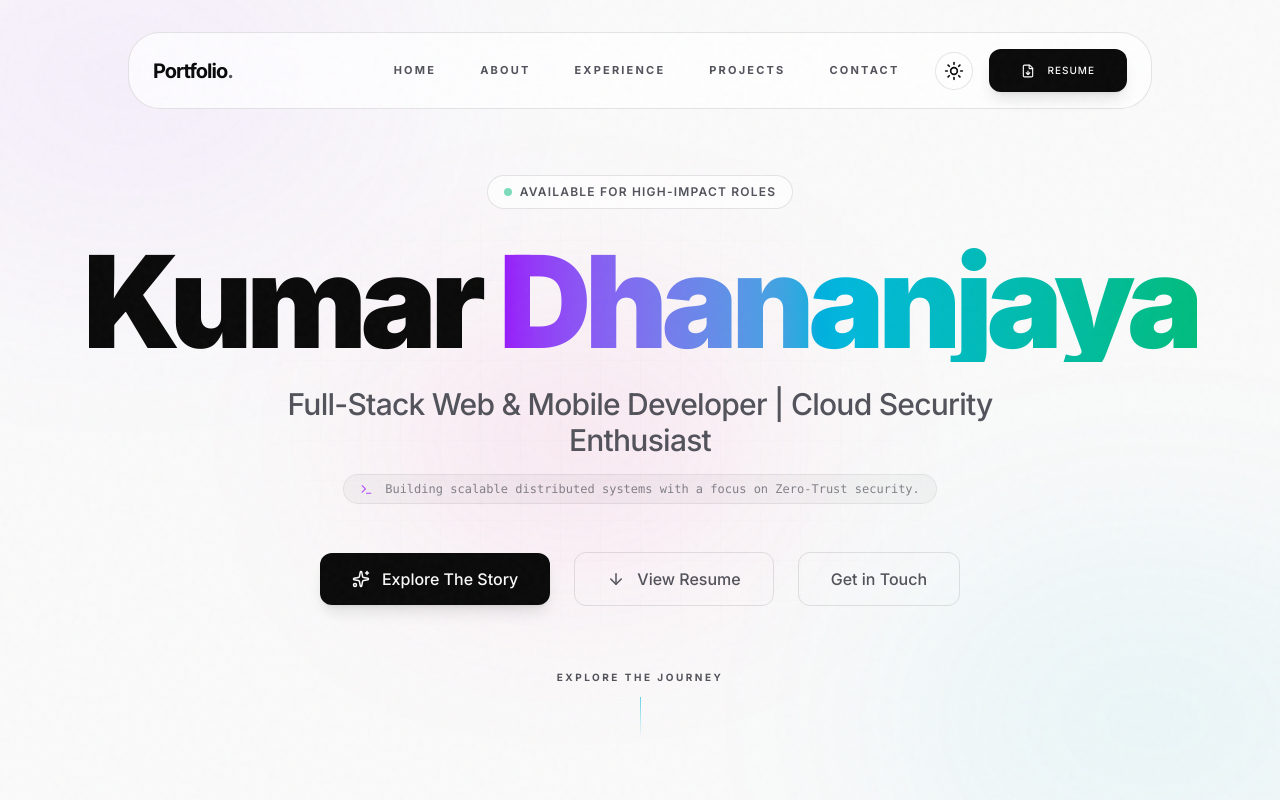
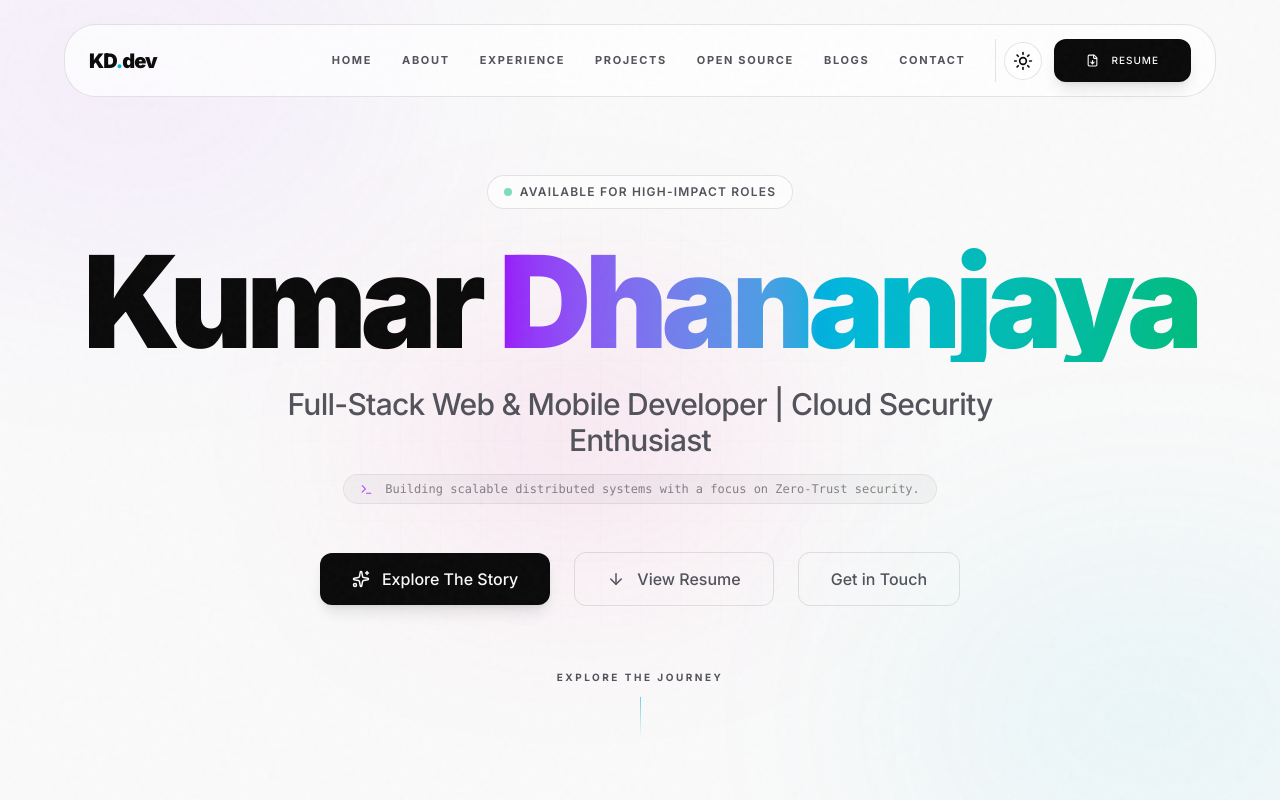
Before and after one commit to KumarDhananjaya/portfolio-new, a Next.js app: page / in a window 1280 px wide. Shown: the top 800 px of the page. Built offline with nearby package versions, Linux system fonts and the light colour scheme.

Commit message:
feat(navigation): integrate Blogs & Open Source into Header, Footer, and main layout

```diff
--- a/app/page.tsx
+++ b/app/page.tsx
@@ -5,6 +5,7 @@ import { About } from '@/components/sections/About';
 import { Experience } from '@/components/sections/Experience';
 import { Projects } from '@/components/sections/Projects';
 import { OpenSource } from '@/components/sections/OpenSource';
+import { Blogs } from '@/components/sections/Blogs';
 import { SocialBanner } from '@/components/sections/SocialBanner';
 import { Contact } from '@/components/sections/Contact';
 
@@ -17,6 +18,7 @@ export default function Home() {
       <Experience />
       <Projects />
       <OpenSource />
+      <Blogs />
       <SocialBanner />
       <Contact />
       <Footer />
--- a/components/Footer.tsx
+++ b/components/Footer.tsx
@@ -1,34 +1,38 @@
 import React from 'react';
-import { Github, Linkedin, Twitter, Instagram, BookOpen } from 'lucide-react';
+import { Github, Linkedin, Twitter, Instagram, BookOpen, ExternalLink } from 'lucide-react';
 import { SOCIAL_LINKS, PERSONAL_INFO } from '@/lib/constants';
 
 const socialIcons = [
     { Icon: Linkedin, href: SOCIAL_LINKS.linkedin, label: 'LinkedIn' },
     { Icon: Github, href: SOCIAL_LINKS.github, label: 'GitHub' },
+    { Icon: BookOpen, href: SOCIAL_LINKS.medium, label: 'Medium' },
+    { Icon: ExternalLink, href: SOCIAL_LINKS.hashnode, label: 'Hashnode' },
     { Icon: Twitter, href: SOCIAL_LINKS.twitter, label: 'Twitter' },
     { Icon: Instagram, href: SOCIAL_LINKS.instagram, label: 'Instagram' },
-    { Icon: BookOpen, href: SOCIAL_LINKS.hashnode, label: 'Hashnode' },
 ];
 
 export const Footer: React.FC = () => {
     return (
-        <footer className="w-full py-20 px-6 relative overflow-hidden bg-grain border-t border-foreground/[0.03]">
+        <footer className="w-full py-20 px-6 relative overflow-hidden bg-grain border-t border-foreground/[0.05]">
             <div className="w-full max-w-7xl mx-auto relative z-10">
                 <div className="flex flex-col items-center">
                     {/* Brand / Logo */}
-                    <div className="mb-12">
-                        <h3 className="text-2xl font-bold tracking-tighter text-foreground">
-                            Kumar<span className="text-muted">.</span>D
+                    <div className="mb-10 text-center">
+                        <h3 className="text-2xl font-black tracking-tighter text-foreground">
+                            Kumar Dhananjaya<span className="text-cyan-500">.</span>
                         </h3>
+                        <p className="text-xs text-muted mt-2 max-w-md">
+                            Architecting secure, high-concurrency systems and resilient cloud-native products.
+                        </p>
                     </div>
 
                     {/* Navigation */}
-                    <div className="flex flex-wrap justify-center gap-x-12 gap-y-6 mb-16">
-                        {['Home', 'About', 'Experience', 'Projects', 'Contact'].map((item) => (
+                    <div className="flex flex-wrap justify-center gap-x-8 gap-y-4 mb-12">
+                        {['Home', 'About', 'Experience', 'Projects', 'Open Source', 'Blogs', 'Contact'].map((item) => (
                             <a
                                 key={item}
-                                href={`#${item.toLowerCase()}`}
-                                className="text-xs font-bold uppercase tracking-[0.3em] text-muted hover:text-foreground transition-colors duration-300"
+                                href={`#${item.toLowerCase().replace(/\s+/g, '')}`}
+                                className="text-xs font-bold uppercase tracking-[0.2em] text-muted hover:text-foreground transition-colors duration-300"
                             >
                                 {item}
                             </a>
@@ -36,29 +40,29 @@ export const Footer: React.FC = () => {
                     </div>
 
                     {/* Socials - Clean Grid */}
-                    <div className="flex gap-4 mb-20">
+                    <div className="flex flex-wrap justify-center gap-3 mb-16">
                         {socialIcons.map(({ Icon, href, label }) => (
                             <a
                                 key={label}
                                 href={href}
                                 target="_blank"
                                 rel="noopener noreferrer"
-                                className="w-12 h-12 rounded-2xl glass flex items-center justify-center text-muted hover:text-foreground hover:bg-foreground/10 hover:border-foreground/20 transition-all duration-500"
+                                className="w-11 h-11 rounded-2xl glass flex items-center justify-center text-muted hover:text-foreground hover:bg-foreground/10 border border-foreground/10 transition-all duration-300 hover:scale-110"
                                 aria-label={label}
                             >
-                                <Icon size={20} />
+                                <Icon size={18} />
                             </a>
                         ))}
                     </div>
 
                     {/* Bottom Info */}
-                    <div className="w-full pt-12 border-t border-foreground/[0.03] flex flex-col md:flex-row justify-between items-center gap-6">
-                        <p className="text-[10px] uppercase tracking-widest text-muted/50">
-                            © {new Date().getFullYear()} — Designed & Developed with Passion
+                    <div className="w-full pt-10 border-t border-foreground/[0.05] flex flex-col md:flex-row justify-between items-center gap-4 text-center md:text-left">
+                        <p className="text-[11px] uppercase tracking-widest text-muted/60">
+                            © {new Date().getFullYear()} Kumar Dhananjaya — Built with Next.js & Tailwind CSS
                         </p>
                         <div className="flex items-center gap-2">
                             <div className="w-2 h-2 rounded-full bg-emerald-500 animate-pulse" />
-                            <p className="text-[10px] uppercase tracking-widest text-muted">Status: All Systems Operational</p>
+                            <p className="text-[11px] uppercase tracking-widest text-muted">All Systems Operational</p>
                         </div>
                     </div>
                 </div>
--- a/components/Header.tsx
+++ b/components/Header.tsx
@@ -12,6 +12,8 @@ const navItems = [
     { name: 'About', href: '#about' },
     { name: 'Experience', href: '#experience' },
     { name: 'Projects', href: '#projects' },
+    { name: 'Open Source', href: '#opensource' },
+    { name: 'Blogs', href: '#blogs' },
     { name: 'Contact', href: '#contact' },
 ];
 
@@ -38,14 +40,18 @@ export const Header: React.FC = () => {
 
     return (
         <motion.header
-            className={`fixed left-1/2 z-50 transition-all duration-700 w-[calc(100%-3rem)] max-w-5xl ${isScrolled ? 'top-4' : 'top-8'
-                }`}
+            className={`fixed left-1/2 z-50 transition-all duration-700 w-[calc(100%-2rem)] max-w-6xl ${
+                isScrolled ? 'top-3' : 'top-6'
+            }`}
             initial={{ y: -100, x: '-50%', opacity: 0 }}
             animate={{ y: 0, x: '-50%', opacity: 1 }}
             transition={{ duration: 1, ease: [0.16, 1, 0.3, 1] }}
         >
-            <nav className={`relative flex items-center justify-between px-6 py-4 rounded-[2rem] transition-all duration-700 ${isScrolled ? 'glass-dark shadow-2xl' : 'glass'
-                }`}>
+            <nav
+                className={`relative flex items-center justify-between px-5 md:px-6 py-3.5 rounded-[2rem] transition-all duration-500 ${
+                    isScrolled ? 'glass-dark shadow-2xl border border-foreground/15' : 'glass border border-foreground/10'
+                }`}
+            >
                 {/* Logo */}
                 <motion.a
                     href="#home"
@@ -53,46 +59,47 @@ export const Header: React.FC = () => {
                         e.preventDefault();
                         scrollToSection('#home');
                     }}
-                    className="text-xl font-bold tracking-tighter text-foreground hover:text-accent transition-colors duration-300"
+                    className="text-lg md:text-xl font-black tracking-tighter text-foreground hover:text-purple-500 transition-colors duration-300 shrink-0"
                 >
-                    Portfolio<span className="text-muted">.</span>
+                    KD<span className="text-cyan-500">.</span>dev
                 </motion.a>
 
-                <div className="hidden md:flex items-center gap-4">
-                    <ul className="flex items-center gap-1">
+                <div className="hidden lg:flex items-center gap-2">
+                    <ul className="flex items-center gap-0.5">
                         {navItems.map((item) => (
                             <li key={item.name}>
                                 <button
                                     onClick={() => scrollToSection(item.href)}
-                                    className="px-5 py-2 text-[11px] font-bold uppercase tracking-[0.2em] text-muted hover:text-foreground transition-all duration-300 rounded-full hover:bg-foreground/5"
+                                    className="px-3.5 py-1.5 text-[11px] font-bold uppercase tracking-[0.15em] text-muted hover:text-foreground transition-all duration-300 rounded-full hover:bg-foreground/5"
                                 >
                                     {item.name}
                                 </button>
                             </li>
                         ))}
                     </ul>
-                    <div className="flex items-center gap-4">
+                    <div className="flex items-center gap-3 ml-2 pl-2 border-l border-foreground/10">
                         <ThemeToggle />
                         <Button
                             variant="primary"
-                            href={PERSONAL_INFO.resume}
-                            download="Kumar_Dhananjaya_Resume.pdf"
-                            className="py-2.5 px-6 rounded-full text-[10px] uppercase tracking-widest font-bold"
-                            icon={<FileDown size={14} />}
+                            href={PERSONAL_INFO.resume_view}
+                            download={false}
+                            className="py-2 px-4 rounded-full text-[10px] uppercase tracking-widest font-bold"
+                            icon={<FileDown size={13} />}
                         >
                             Resume
                         </Button>
                     </div>
                 </div>
 
-                {/* Mobile Trigger */}
-                <div className="flex items-center gap-4 md:hidden">
+                {/* Mobile / Tablet Actions */}
+                <div className="flex items-center gap-2.5 lg:hidden">
                     <ThemeToggle />
                     <button
-                        className="glass p-3 rounded-2xl text-muted hover:text-foreground"
+                        className="glass p-2.5 rounded-2xl text-muted hover:text-foreground border border-foreground/10"
                         onClick={() => setIsMobileMenuOpen(!isMobileMenuOpen)}
+                        aria-label="Toggle mobile menu"
                     >
-                        {isMobileMenuOpen ? <X size={20} /> : <Menu size={20} />}
+                        {isMobileMenuOpen ? <X size={18} /> : <Menu size={18} />}
                     </button>
                 </div>
 
@@ -103,26 +110,26 @@ export const Header: React.FC = () => {
                             initial={{ opacity: 0, scale: 0.95, y: 10 }}
                             animate={{ opacity: 1, scale: 1, y: 0 }}
                             exit={{ opacity: 0, scale: 0.95, y: 10 }}
-                            className="absolute top-full left-0 right-0 mt-4 glass-dark p-4 rounded-[2rem] flex flex-col gap-2 md:hidden"
+                            className="absolute top-full left-0 right-0 mt-3 glass-dark p-4 rounded-[2rem] flex flex-col gap-1.5 lg:hidden border border-foreground/15 shadow-2xl"
                         >
                             {navItems.map((item) => (
                                 <button
                                     key={item.name}
                                     onClick={() => scrollToSection(item.href)}
-                                    className="w-full py-4 text-sm font-bold uppercase tracking-widest text-muted hover:text-foreground hover:bg-foreground/5 rounded-2xl transition-all"
+                                    className="w-full py-3 px-4 text-left text-xs font-bold uppercase tracking-widest text-muted hover:text-foreground hover:bg-foreground/5 rounded-xl transition-all"
                                 >
                                     {item.name}
                                 </button>
                             ))}
-                            <div className="pt-2">
+                            <div className="pt-2 mt-1 border-t border-foreground/10">
                                 <Button
                                     variant="primary"
-                                    href={PERSONAL_INFO.resume}
-                                    download="Kumar_Dhananjaya_Resume.pdf"
-                                    className="w-full py-4 rounded-2xl"
-                                    icon={<FileDown size={18} />}
+                                    href={PERSONAL_INFO.resume_view}
+                                    download={false}
+                                    className="w-full py-3 rounded-xl"
+                                    icon={<FileDown size={16} />}
                                 >
-                                    Download Resume
+                                    View Full Resume
                                 </Button>
                             </div>
                         </motion.div>
```
